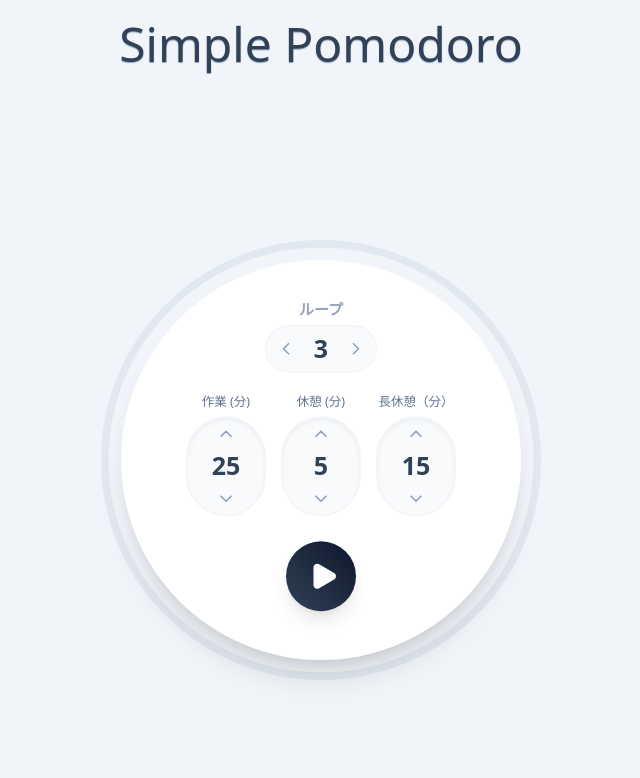
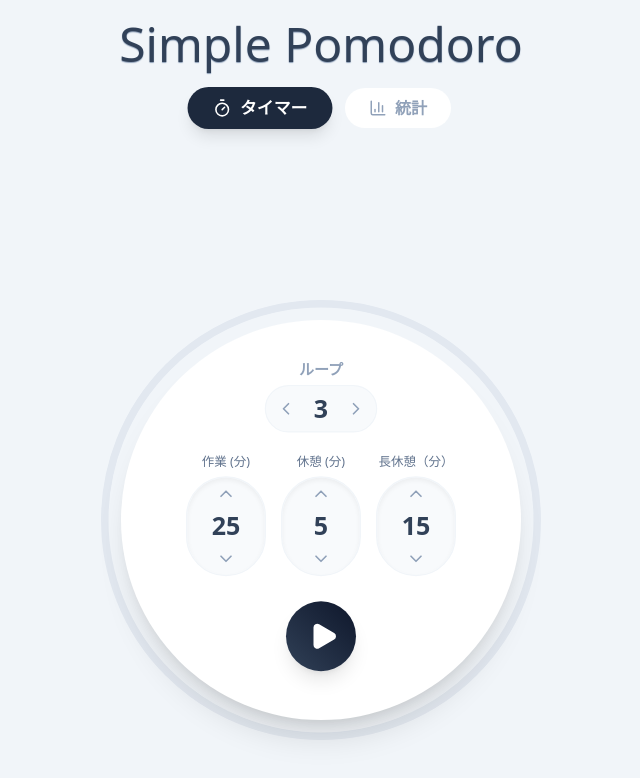
Before and after one commit to sgmotry/simple-pomodoro, a Next.js app: page / in a window 1280 px wide. Shown: the top 778 px of the page, without its empty margins (319-959 px from the left). Built offline with nearby package versions, Linux system fonts and the light colour scheme.

Commit message:
タイマーと統計機能を統合

```diff
--- a/app/page.tsx
+++ b/app/page.tsx
@@ -1,12 +1,51 @@
+"use client";
+
+import { useState } from "react";
 import PomodoroTimer from "@/components/PomodoroTimer";
+import Statistics from "@/components/Statistics";
+import { Timer, BarChart3 } from "lucide-react";
+
+type Tab = "timer" | "statistics";
 
 export default function Home() {
+  const [activeTab, setActiveTab] = useState<Tab>("timer");
+
   return (
     <div className="mr-auto ml-auto h-[90vh] w-[90vw] font-sans">
       <div className="m-5 text-center text-5xl text-slate-700 text-shadow-slate-400 text-shadow-xs">
         Simple Pomodoro
       </div>
-      <PomodoroTimer />
+
+      {/* タブ切り替えボタン */}
+      <div className="mb-6 flex justify-center space-x-4">
+        <button
+          onClick={() => setActiveTab("timer")}
+          className={`flex items-center space-x-2 rounded-full px-6 py-2 transition-all duration-300 ${
+            activeTab === "timer"
+              ? "bg-slate-800 text-white shadow-lg scale-105"
+              : "bg-white text-slate-400 hover:bg-slate-50 hover:text-slate-600"
+          }`}
+        >
+          <Timer size={18} />
+          <span className="font-bold">タイマー</span>
+        </button>
+        <button
+          onClick={() => setActiveTab("statistics")}
+          className={`flex items-center space-x-2 rounded-full px-6 py-2 transition-all duration-300 ${
+            activeTab === "statistics"
+              ? "bg-slate-800 text-white shadow-lg scale-105"
+              : "bg-white text-slate-400 hover:bg-slate-50 hover:text-slate-600"
+          }`}
+        >
+          <BarChart3 size={18} />
+          <span className="font-bold">統計</span>
+        </button>
+      </div>
+
+      {/* コンテンツ表示エリア */}
+      <div className="transition-opacity duration-300">
+        {activeTab === "timer" ? <PomodoroTimer /> : <Statistics />}
+      </div>
     </div>
   );
 }
```
